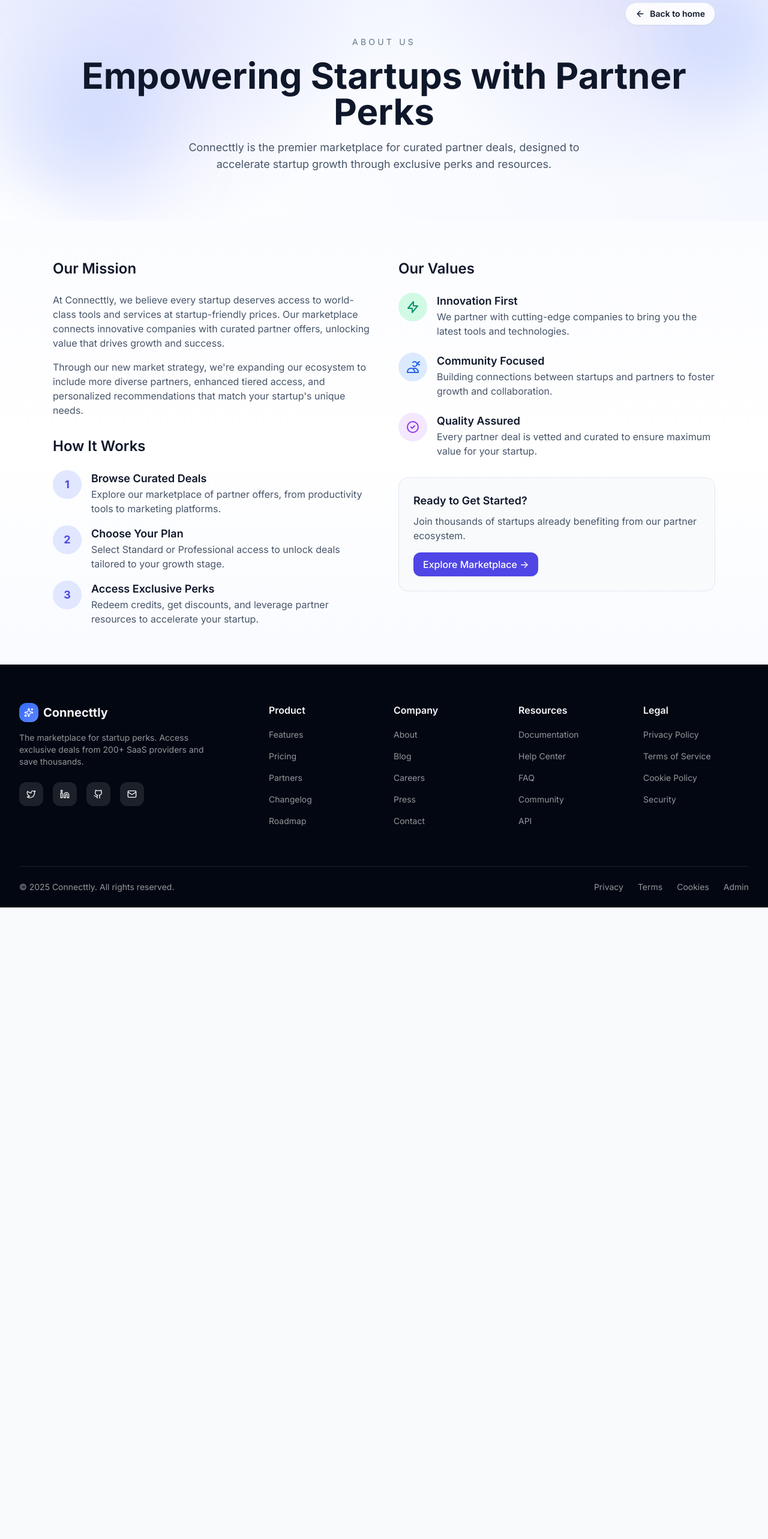
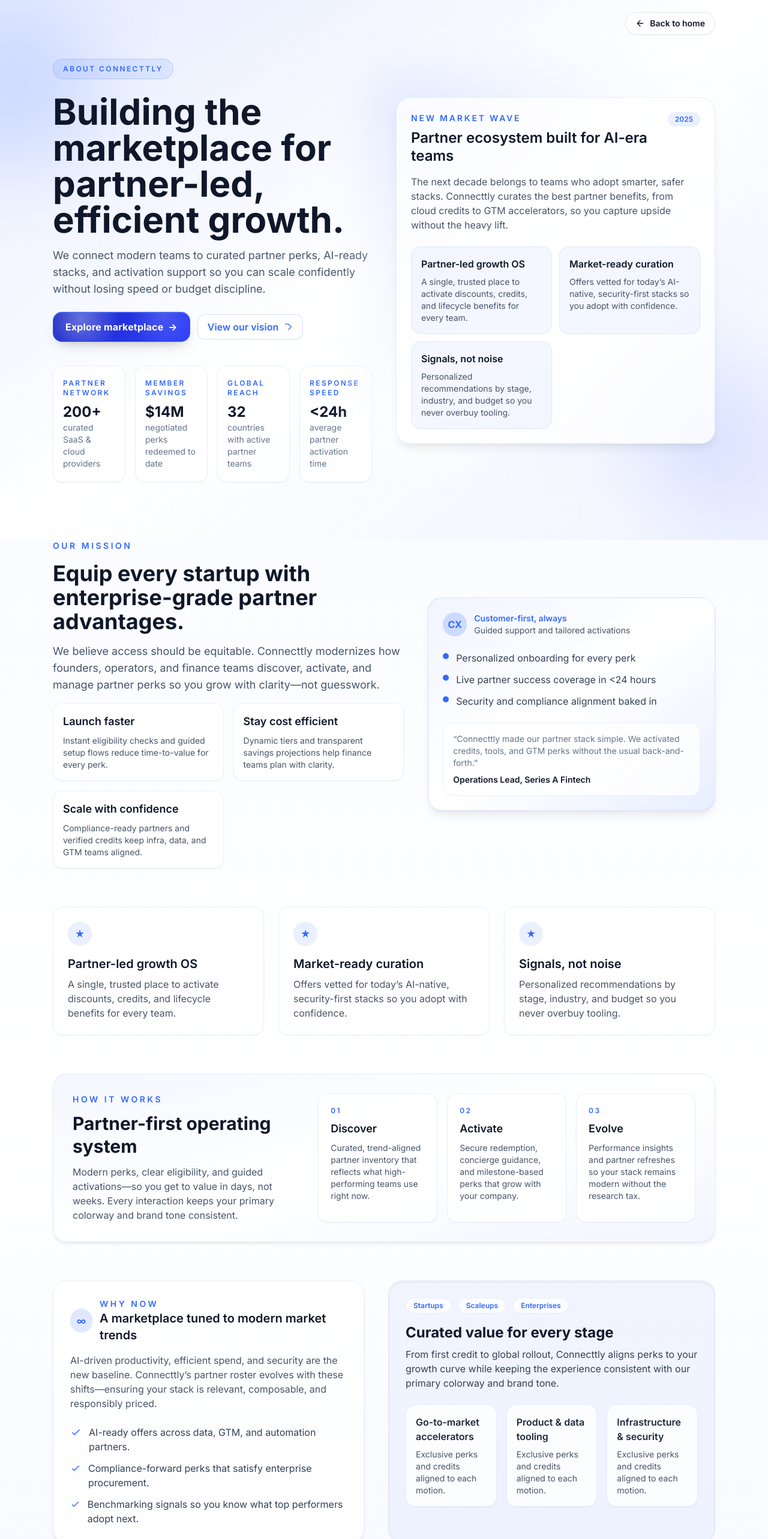
Before and after one commit to patilkrishnal2003/Connectly-marketplace, a React (Vite) app in the folder frontend-react/: page /about in a window 1280 px wide. Shown: the part 20-2586 px from the top of the page at 60% size. Before the commit the page ends 1533 px from the top, so only its background shows below. Built offline with nearby package versions, Linux system fonts and the light colour scheme.

Commit message:
Revamp about page with modern marketplace story

```diff
--- a/frontend-react/src/pages/About.jsx
+++ b/frontend-react/src/pages/About.jsx
@@ -3,137 +3,329 @@ import { Link } from "react-router-dom";
 import Footer from "../components/Footer";
 import BackToHomeButton from "../components/BackToHomeButton";
 
+const stats = [
+  { label: "Partner network", value: "200+", detail: "curated SaaS & cloud providers" },
+  { label: "Member savings", value: "$14M", detail: "negotiated perks redeemed to date" },
+  { label: "Global reach", value: "32", detail: "countries with active partner teams" },
+  { label: "Response speed", value: "<24h", detail: "average partner activation time" },
+];
+
+const pillars = [
+  {
+    title: "Partner-led growth OS",
+    description: "A single, trusted place to activate discounts, credits, and lifecycle benefits for every team.",
+  },
+  {
+    title: "Market-ready curation",
+    description: "Offers vetted for today’s AI-native, security-first stacks so you adopt with confidence.",
+  },
+  {
+    title: "Signals, not noise",
+    description: "Personalized recommendations by stage, industry, and budget so you never overbuy tooling.",
+  },
+];
+
+const evolution = [
+  {
+    title: "Launch faster",
+    detail: "Instant eligibility checks and guided setup flows reduce time-to-value for every perk.",
+  },
+  {
+    title: "Stay cost efficient",
+    detail: "Dynamic tiers and transparent savings projections help finance teams plan with clarity.",
+  },
+  {
+    title: "Scale with confidence",
+    detail: "Compliance-ready partners and verified credits keep infra, data, and GTM teams aligned.",
+  },
+];
+
+const steps = [
+  {
+    label: "01",
+    title: "Discover",
+    copy: "Curated, trend-aligned partner inventory that reflects what high-performing teams use right now.",
+  },
+  {
+    label: "02",
+    title: "Activate",
+    copy: "Secure redemption, concierge guidance, and milestone-based perks that grow with your company.",
+  },
+  {
+    label: "03",
+    title: "Evolve",
+    copy: "Performance insights and partner refreshes so your stack remains modern without the research tax.",
+  },
+];
+
 export default function About() {
   return (
-    <div className="min-h-screen bg-gradient-to-b from-[#f7f9ff] via-white to-[#f2f6ff]">
+    <div className="min-h-screen bg-gradient-to-b from-[#f7f9ff] via-white to-[#eef2ff] text-slate-900">
       {/* Header */}
-      <header className="relative overflow-hidden bg-gradient-hero text-slate-900">
-        <div className="absolute inset-0 bg-gradient-to-br from-primary/5 via-transparent to-accent/5" />
-        <div className="absolute -top-10 -right-10 h-60 w-60 rounded-full bg-primary/15 blur-3xl" />
-        <div className="absolute bottom-6 left-6 h-64 w-64 rounded-full bg-accent/15 blur-3xl" />
-        <div className="relative max-w-6xl mx-auto px-6 py-20 z-10">
-          <div className="absolute top-6 right-6">
+      <header className="relative overflow-hidden">
+        <div className="absolute inset-0 bg-gradient-to-br from-primary/10 via-white to-primary/5" />
+        <div className="absolute -left-24 top-10 h-64 w-64 rounded-full bg-primary/15 blur-3xl" />
+        <div className="absolute -right-20 bottom-0 h-72 w-72 rounded-full bg-indigo-300/20 blur-3xl" />
+
+        <div className="relative max-w-6xl mx-auto px-6 pt-10 pb-20 lg:pb-24">
+          <div className="flex items-center justify-end">
             <BackToHomeButton />
           </div>
-          <div className="text-center space-y-4">
-            <p className="text-sm uppercase tracking-[0.3em] text-slate-500">About Us</p>
-            <h1 className="text-4xl md:text-5xl lg:text-6xl font-bold leading-tight text-slate-900">
-              Empowering Startups with Partner Perks
+
+          <div className="mt-6 lg:mt-10 grid lg:grid-cols-2 gap-10 items-center">
+            <div className="space-y-6">
+              <span className="inline-flex items-center gap-2 rounded-full border border-primary/20 bg-primary/10 px-4 py-2 text-xs font-semibold uppercase tracking-[0.2em] text-primary">
+                About Connecttly
+              </span>
+              <div className="space-y-4">
+                <h1 className="text-4xl md:text-5xl lg:text-6xl font-bold leading-tight">
+                  Building the marketplace for partner-led, efficient growth.
                 </h1>
-            <p className="text-lg text-slate-600 max-w-2xl mx-auto">
-              Connecttly is the premier marketplace for curated partner deals, designed to accelerate startup growth through exclusive perks and resources.
+                <p className="text-lg text-slate-600 max-w-2xl">
+                  We connect modern teams to curated partner perks, AI-ready stacks, and activation support so you can scale confidently without losing speed or budget discipline.
                 </p>
+              </div>
+
+              <div className="flex flex-wrap items-center gap-3">
+                <Link
+                  to="/"
+                  className="btn-bubble btn-bubble--dark shadow-glow shadow-primary/20"
+                >
+                  Explore marketplace
+                  <span aria-hidden="true">→</span>
+                </Link>
+                <a
+                  href="#vision"
+                  className="inline-flex items-center gap-2 px-4 py-2 rounded-xl border border-primary/20 bg-white/80 text-primary font-semibold hover:border-primary/40 transition"
+                >
+                  View our vision
+                  <svg className="h-4 w-4" fill="none" stroke="currentColor" viewBox="0 0 24 24">
+                    <path strokeLinecap="round" strokeLinejoin="round" strokeWidth="2" d="M13 5l7 7-7 7M5 5h8" />
+                  </svg>
+                </a>
+              </div>
+
+              <div className="grid grid-cols-2 md:grid-cols-4 gap-4 pt-4">
+                {stats.map((stat) => (
+                  <div
+                    key={stat.label}
+                    className="rounded-2xl border border-primary/10 bg-white/70 px-4 py-5 shadow-sm backdrop-blur"
+                  >
+                    <p className="text-xs uppercase tracking-[0.2em] text-primary font-semibold">{stat.label}</p>
+                    <p className="mt-2 text-2xl font-bold text-slate-900">{stat.value}</p>
+                    <p className="text-sm text-slate-500">{stat.detail}</p>
+                  </div>
+                ))}
+              </div>
+            </div>
+
+            <div className="relative">
+              <div className="absolute -inset-8 rounded-3xl bg-gradient-to-br from-primary/15 via-white to-primary/10 blur-2xl" />
+              <div className="relative rounded-3xl border border-primary/10 bg-white/80 p-6 shadow-lg backdrop-blur">
+                <div className="flex items-start justify-between">
+                  <div>
+                    <p className="text-sm text-primary font-semibold uppercase tracking-[0.2em]">New market wave</p>
+                    <h2 className="mt-2 text-2xl font-semibold leading-tight text-slate-900">Partner ecosystem built for AI-era teams</h2>
+                  </div>
+                  <span className="rounded-full bg-primary/10 text-primary px-3 py-1 text-xs font-semibold">2025</span>
+                </div>
+                <p className="mt-4 text-slate-600">
+                  The next decade belongs to teams who adopt smarter, safer stacks. Connecttly curates the best partner benefits, from cloud credits to GTM accelerators, so you capture upside without the heavy lift.
+                </p>
+                <div className="mt-6 grid sm:grid-cols-2 gap-3">
+                  {pillars.map((pillar) => (
+                    <div key={pillar.title} className="rounded-2xl border border-primary/10 bg-primary/5 p-4">
+                      <h3 className="text-base font-semibold text-slate-900">{pillar.title}</h3>
+                      <p className="mt-2 text-sm text-slate-600">{pillar.description}</p>
+                    </div>
+                  ))}
+                </div>
+              </div>
+            </div>
           </div>
         </div>
       </header>
 
       {/* Main Content */}
-      <main className="max-w-6xl mx-auto px-6 py-16">
-        <div className="grid grid-cols-1 lg:grid-cols-2 gap-12">
-          {/* Mission Section */}
-          <div className="space-y-8">
-            <div>
-              <h2 className="text-2xl font-semibold text-slate-900 mb-6">Our Mission</h2>
-              <p className="text-slate-600 mb-4">
-                At Connecttly, we believe every startup deserves access to world-class tools and services at startup-friendly prices. Our marketplace connects innovative companies with curated partner offers, unlocking value that drives growth and success.
+      <main className="max-w-6xl mx-auto px-6 pb-20 space-y-16">
+        <section id="vision" className="grid lg:grid-cols-[1.1fr_0.9fr] gap-10 items-center">
+          <div className="space-y-4">
+            <p className="text-sm uppercase tracking-[0.25em] text-primary font-semibold">Our mission</p>
+            <h2 className="text-3xl md:text-4xl font-bold leading-tight">Equip every startup with enterprise-grade partner advantages.</h2>
+            <p className="text-lg text-slate-600">
+              We believe access should be equitable. Connecttly modernizes how founders, operators, and finance teams discover, activate, and manage partner perks so you grow with clarity—not guesswork.
             </p>
-              <p className="text-slate-600">
-                Through our new market strategy, we're expanding our ecosystem to include more diverse partners, enhanced tiered access, and personalized recommendations that match your startup's unique needs.
-              </p>
+            <div className="grid sm:grid-cols-2 gap-4">
+              {evolution.map((item) => (
+                <div key={item.title} className="rounded-2xl border border-primary/10 bg-white/80 p-4 shadow-sm">
+                  <h3 className="text-lg font-semibold text-slate-900">{item.title}</h3>
+                  <p className="mt-2 text-sm text-slate-600">{item.detail}</p>
                 </div>
-
-            <div>
-              <h2 className="text-2xl font-semibold text-slate-900 mb-6">How It Works</h2>
-              <div className="space-y-4">
-                <div className="flex items-start gap-4">
-                  <div className="h-12 w-12 rounded-full bg-indigo-100 flex items-center justify-center flex-shrink-0">
-                    <span className="text-indigo-600 font-bold text-lg">1</span>
-                  </div>
-                  <div>
-                    <h3 className="text-lg font-semibold text-slate-900">Browse Curated Deals</h3>
-                    <p className="text-slate-600">Explore our marketplace of partner offers, from productivity tools to marketing platforms.</p>
+              ))}
             </div>
           </div>
 
-                <div className="flex items-start gap-4">
-                  <div className="h-12 w-12 rounded-full bg-indigo-100 flex items-center justify-center flex-shrink-0">
-                    <span className="text-indigo-600 font-bold text-lg">2</span>
+          <div className="rounded-3xl border border-primary/15 bg-gradient-to-br from-primary/5 via-white to-primary/10 p-6 shadow-lg">
+            <div className="flex items-center gap-3">
+              <div className="h-10 w-10 rounded-full bg-primary/20 text-primary flex items-center justify-center font-bold">CX</div>
+              <div>
+                <p className="text-sm text-primary font-semibold">Customer-first, always</p>
+                <p className="text-sm text-slate-600">Guided support and tailored activations</p>
               </div>
+            </div>
+            <div className="mt-6 space-y-3">
+              {["Personalized onboarding for every perk", "Live partner success coverage in <24 hours", "Security and compliance alignment baked in"].map((item) => (
+                <div key={item} className="flex items-start gap-3">
+                  <span className="mt-1 h-2.5 w-2.5 rounded-full bg-primary" />
+                  <p className="text-slate-700">{item}</p>
+                </div>
+              ))}
+            </div>
+            <div className="mt-6 rounded-2xl bg-white/80 border border-primary/10 p-4">
+              <p className="text-sm text-slate-500">“Connecttly made our partner stack simple. We activated credits, tools, and GTM perks without the usual back-and-forth.”</p>
+              <p className="mt-2 text-sm font-semibold text-slate-900">Operations Lead, Series A Fintech</p>
+            </div>
+          </div>
+        </section>
+
+        <section className="grid lg:grid-cols-3 gap-6">
+          {pillars.map((pillar) => (
+            <div
+              key={pillar.title}
+              className="rounded-2xl border border-primary/10 bg-white/80 p-6 shadow-sm hover:shadow-md transition"
+            >
+              <div className="h-10 w-10 rounded-full bg-primary/10 text-primary flex items-center justify-center font-semibold">
+                <span aria-hidden="true">★</span>
+              </div>
+              <h3 className="mt-4 text-xl font-semibold text-slate-900">{pillar.title}</h3>
+              <p className="mt-2 text-slate-600">{pillar.description}</p>
+            </div>
+          ))}
+        </section>
+
+        <section className="rounded-3xl border border-primary/10 bg-gradient-to-br from-primary/5 via-white to-primary/5 p-8 shadow-md">
+          <div className="grid lg:grid-cols-[0.6fr_1fr] gap-8">
+            <div className="space-y-3">
+              <p className="text-sm uppercase tracking-[0.25em] text-primary font-semibold">How it works</p>
+              <h2 className="text-3xl font-bold leading-tight">Partner-first operating system</h2>
+              <p className="text-slate-600">
+                Modern perks, clear eligibility, and guided activations—so you get to value in days, not weeks. Every interaction keeps your primary colorway and brand tone consistent.
+              </p>
+            </div>
+            <div className="grid sm:grid-cols-3 gap-4">
+              {steps.map((step) => (
+                <div key={step.label} className="rounded-2xl border border-primary/10 bg-white/80 p-5 shadow-sm">
+                  <p className="text-xs font-semibold text-primary uppercase tracking-[0.2em]">{step.label}</p>
+                  <h3 className="mt-2 text-lg font-semibold text-slate-900">{step.title}</h3>
+                  <p className="mt-2 text-sm text-slate-600">{step.copy}</p>
+                </div>
+              ))}
+            </div>
+          </div>
+        </section>
+
+        <section className="grid lg:grid-cols-[1fr_1.05fr] gap-10">
+          <div className="rounded-3xl border border-primary/10 bg-white/80 p-7 shadow-md">
+            <div className="flex items-center gap-3">
+              <div className="h-10 w-10 rounded-full bg-primary/15 text-primary flex items-center justify-center font-semibold">∞</div>
               <div>
-                    <h3 className="text-lg font-semibold text-slate-900">Choose Your Plan</h3>
-                    <p className="text-slate-600">Select Standard or Professional access to unlock deals tailored to your growth stage.</p>
+                <p className="text-sm uppercase tracking-[0.25em] text-primary font-semibold">Why now</p>
+                <h3 className="text-xl font-semibold text-slate-900">A marketplace tuned to modern market trends</h3>
+              </div>
+            </div>
+            <p className="mt-4 text-slate-600">
+              AI-driven productivity, efficient spend, and security are the new baseline. Connecttly’s partner roster evolves with these shifts—ensuring your stack is relevant, composable, and responsibly priced.
+            </p>
+            <div className="mt-6 space-y-3">
+              {[
+                "AI-ready offers across data, GTM, and automation partners.",
+                "Compliance-forward perks that satisfy enterprise procurement.",
+                "Benchmarking signals so you know what top performers adopt next.",
+              ].map((item) => (
+                <div key={item} className="flex items-start gap-3">
+                  <svg className="h-5 w-5 text-primary mt-0.5" fill="none" stroke="currentColor" viewBox="0 0 24 24">
+                    <path strokeLinecap="round" strokeLinejoin="round" strokeWidth="2" d="M5 13l4 4L19 7" />
+                  </svg>
+                  <p className="text-slate-700">{item}</p>
+                </div>
+              ))}
             </div>
           </div>
 
-                <div className="flex items-start gap-4">
-                  <div className="h-12 w-12 rounded-full bg-indigo-100 flex items-center justify-center flex-shrink-0">
-                    <span className="text-indigo-600 font-bold text-lg">3</span>
+          <div className="rounded-3xl border border-primary/10 bg-primary/5 p-7 shadow-inner">
+            <div className="flex flex-wrap gap-3">
+              <span className="rounded-full bg-white/80 px-3 py-1 text-xs font-semibold text-primary border border-primary/10">Startups</span>
+              <span className="rounded-full bg-white/80 px-3 py-1 text-xs font-semibold text-primary border border-primary/10">Scaleups</span>
+              <span className="rounded-full bg-white/80 px-3 py-1 text-xs font-semibold text-primary border border-primary/10">Enterprises</span>
             </div>
-                  <div>
-                    <h3 className="text-lg font-semibold text-slate-900">Access Exclusive Perks</h3>
-                    <p className="text-slate-600">Redeem credits, get discounts, and leverage partner resources to accelerate your startup.</p>
+            <h3 className="mt-4 text-2xl font-bold text-slate-900">Curated value for every stage</h3>
+            <p className="mt-2 text-slate-700">
+              From first credit to global rollout, Connecttly aligns perks to your growth curve while keeping the experience consistent with our primary colorway and brand tone.
+            </p>
+            <div className="mt-6 grid sm:grid-cols-3 gap-4">
+              {["Go-to-market accelerators", "Product & data tooling", "Infrastructure & security"].map((item) => (
+                <div key={item} className="rounded-2xl bg-white/80 border border-primary/10 p-4 text-slate-800 shadow-sm">
+                  <p className="font-semibold">{item}</p>
+                  <p className="mt-2 text-sm text-slate-600">Exclusive perks and credits aligned to each motion.</p>
+                </div>
+              ))}
+            </div>
+          </div>
+        </section>
+
+        <section className="rounded-3xl border border-primary/10 bg-white p-8 shadow-lg">
+          <div className="grid md:grid-cols-[1fr_0.9fr] gap-6 md:gap-10 items-center">
+            <div className="space-y-3">
+              <p className="text-sm uppercase tracking-[0.25em] text-primary font-semibold">Leadership note</p>
+              <h2 className="text-3xl font-bold text-slate-900">We built Connecttly to unlock momentum for every builder.</h2>
+              <p className="text-slate-600">
+                “Partner ecosystems shouldn’t be confusing or reserved for large enterprises. We’re here to make them transparent, accessible, and tuned to what modern teams need to win.”
+              </p>
+              <p className="text-sm font-semibold text-slate-900">Founding Team, Connecttly</p>
+            </div>
+            <div className="rounded-2xl bg-gradient-to-br from-primary/10 via-white to-primary/5 border border-primary/10 p-6">
+              <h3 className="text-lg font-semibold text-slate-900">Our commitment</h3>
+              <div className="mt-4 space-y-3">
+                {[
+                  "Continuous partner refreshes that mirror market trends.",
+                  "Transparent savings insights for finance and ops teams.",
+                  "Hands-on activation support with measurable outcomes.",
+                ].map((item) => (
+                  <div key={item} className="flex items-start gap-3">
+                    <span className="mt-1 h-2.5 w-2.5 rounded-full bg-primary" />
+                    <p className="text-slate-700">{item}</p>
+                  </div>
+                ))}
               </div>
             </div>
           </div>
-            </div>
-          </div>
+        </section>
 
-          {/* Values Section */}
-          <div className="space-y-8">
-            <div>
-              <h2 className="text-2xl font-semibold text-slate-900 mb-6">Our Values</h2>
-              <div className="space-y-6">
-                <div className="flex items-start gap-4">
-                  <div className="h-12 w-12 rounded-full bg-emerald-100 flex items-center justify-center flex-shrink-0">
-                    <svg className="h-6 w-6 text-emerald-600" fill="none" stroke="currentColor" viewBox="0 0 24 24">
-                      <path strokeLinecap="round" strokeLinejoin="round" strokeWidth="2" d="M13 10V3L4 14h7v7l9-11h-7z" />
-                    </svg>
-                  </div>
-                  <div>
-                    <h3 className="text-lg font-semibold text-slate-900">Innovation First</h3>
-                    <p className="text-slate-600">We partner with cutting-edge companies to bring you the latest tools and technologies.</p>
-                  </div>
-                </div>
-
-                <div className="flex items-start gap-4">
-                  <div className="h-12 w-12 rounded-full bg-blue-100 flex items-center justify-center flex-shrink-0">
-                    <svg className="h-6 w-6 text-blue-600" fill="none" stroke="currentColor" viewBox="0 0 24 24">
-                      <path strokeLinecap="round" strokeLinejoin="round" strokeWidth="2" d="M12 4.354a4 4 0 110 5.292M15 21H3v-1a6 6 0 0112 0v1zm0 0h6v-1a6 6 0 00-9-5.197m13.5-9a2.5 2.5 0 11-5 0 2.5 2.5 0 015 0z" />
-                    </svg>
-                  </div>
-                  <div>
-                    <h3 className="text-lg font-semibold text-slate-900">Community Focused</h3>
-                    <p className="text-slate-600">Building connections between startups and partners to foster growth and collaboration.</p>
-                  </div>
-                </div>
-
-                <div className="flex items-start gap-4">
-                  <div className="h-12 w-12 rounded-full bg-purple-100 flex items-center justify-center flex-shrink-0">
-                    <svg className="h-6 w-6 text-purple-600" fill="none" stroke="currentColor" viewBox="0 0 24 24">
-                      <path strokeLinecap="round" strokeLinejoin="round" strokeWidth="2" d="M9 12l2 2 4-4m6 2a9 9 0 11-18 0 9 9 0 0118 0z" />
-                    </svg>
-                  </div>
-                  <div>
-                    <h3 className="text-lg font-semibold text-slate-900">Quality Assured</h3>
-                    <p className="text-slate-600">Every partner deal is vetted and curated to ensure maximum value for your startup.</p>
-                  </div>
-                </div>
-              </div>
-            </div>
-
-            {/* Call to Action */}
-            <div className="bg-slate-50 border border-slate-200 rounded-2xl p-6">
-              <h3 className="text-lg font-semibold text-slate-900 mb-2">Ready to Get Started?</h3>
-              <p className="text-slate-600 mb-4">Join thousands of startups already benefiting from our partner ecosystem.</p>
+        <section className="text-center space-y-4">
+          <p className="text-sm uppercase tracking-[0.25em] text-primary font-semibold">Ready to explore</p>
+          <h2 className="text-3xl md:text-4xl font-bold text-slate-900">See how Connecttly can extend your runway</h2>
+          <p className="text-lg text-slate-600 max-w-2xl mx-auto">
+            Activate the perks, credits, and partner services used by the most efficient teams in the market today.
+          </p>
+          <div className="flex items-center justify-center gap-3">
             <Link
               to="/"
-                className="inline-flex items-center gap-2 px-4 py-2 bg-indigo-600 text-white rounded-lg font-medium hover:bg-indigo-700 transition"
+              className="btn-bubble btn-bubble--dark shadow-glow shadow-primary/30"
             >
-                Explore Marketplace →
+              Explore marketplace
+              <span aria-hidden="true">→</span>
             </Link>
+            <a
+              href="#"
+              className="inline-flex items-center gap-2 px-4 py-2 rounded-xl border border-primary/20 bg-white text-primary font-semibold hover:border-primary/40 transition"
+            >
+              Talk to our team
+              <svg className="h-4 w-4" fill="none" stroke="currentColor" viewBox="0 0 24 24">
+                <path strokeLinecap="round" strokeLinejoin="round" strokeWidth="2" d="M13 5l7 7-7 7M5 5h8" />
+              </svg>
+            </a>
           </div>
-          </div>
-        </div>
+        </section>
       </main>
       <Footer />
     </div>
```
Lines whose indentation alone changed are shown as unchanged.
